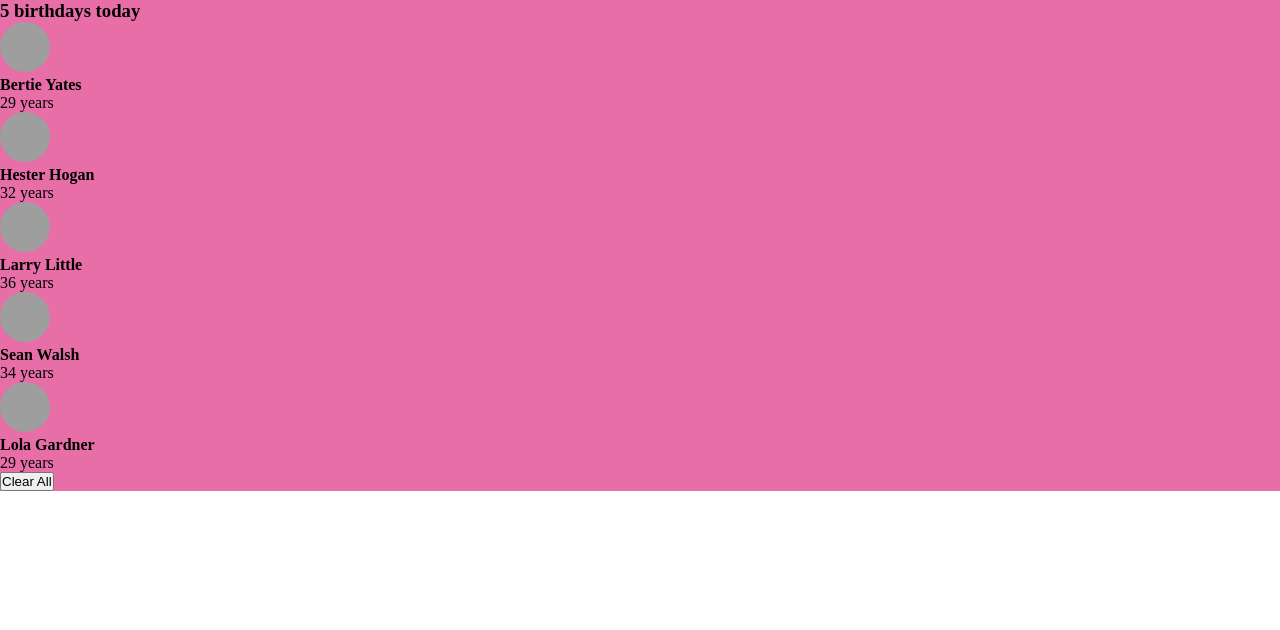
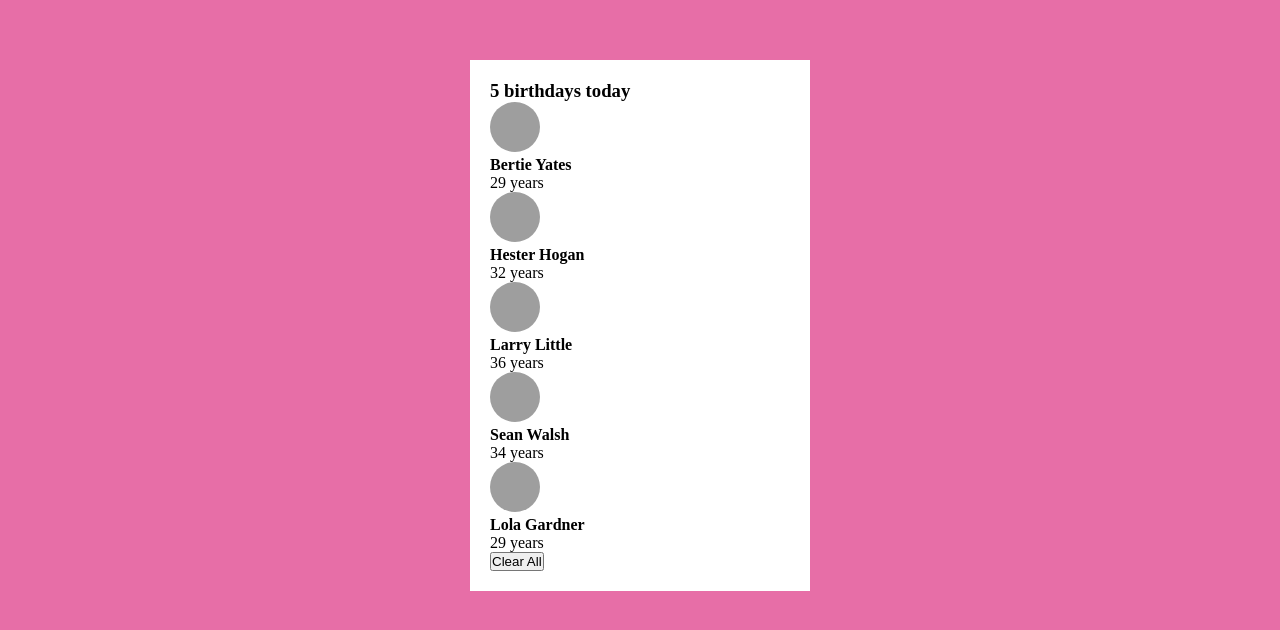
Before and after one commit to LaurenCummings/birthday-project, a React (Vite) app: page / in a window 1280 px wide. Shown: the top 630 px of the page. Built offline with nearby package versions, Linux system fonts and the light colour scheme; grey boxes are pictures that could not be loaded.

Commit message:
Added styling to container

```diff
--- a/src/App.css
+++ b/src/App.css
@@ -3,6 +3,13 @@
     padding: 0;
 }
 
-main {
+body {
     background-color: #e76ea7;
 }
+
+.container {
+    background-color: white;
+    width: 300px;
+    margin: 60px auto;
+    padding: 20px;
+}
--- a/src/App.jsx
+++ b/src/App.jsx
@@ -7,7 +7,7 @@ function App() {
   const [people, setPeople] = useState(data);
 
   return (
-    <main>
+    <main className="app">
       <section className="container">
         <h3>{people.length} birthdays today</h3>
         <List people={people} />
```
